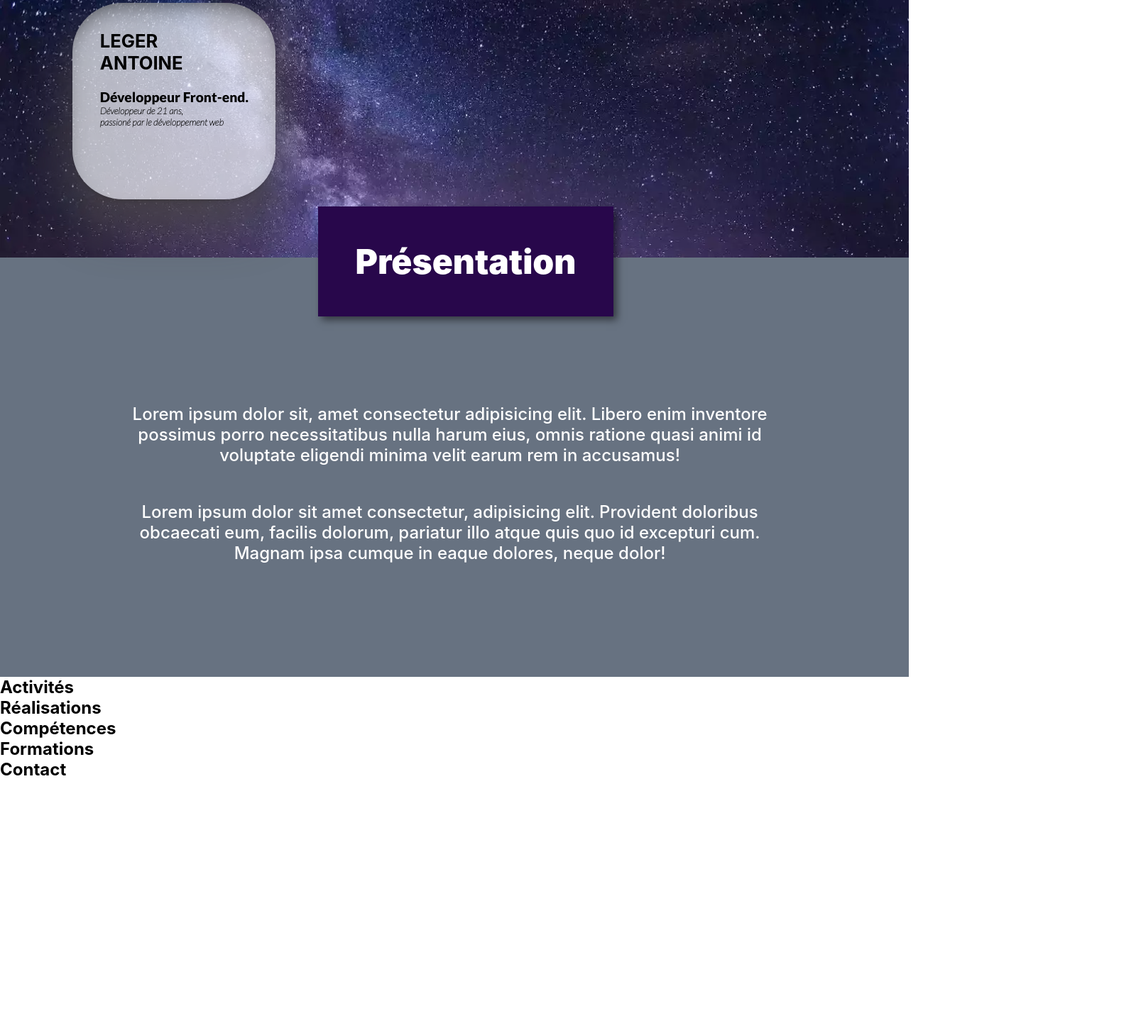
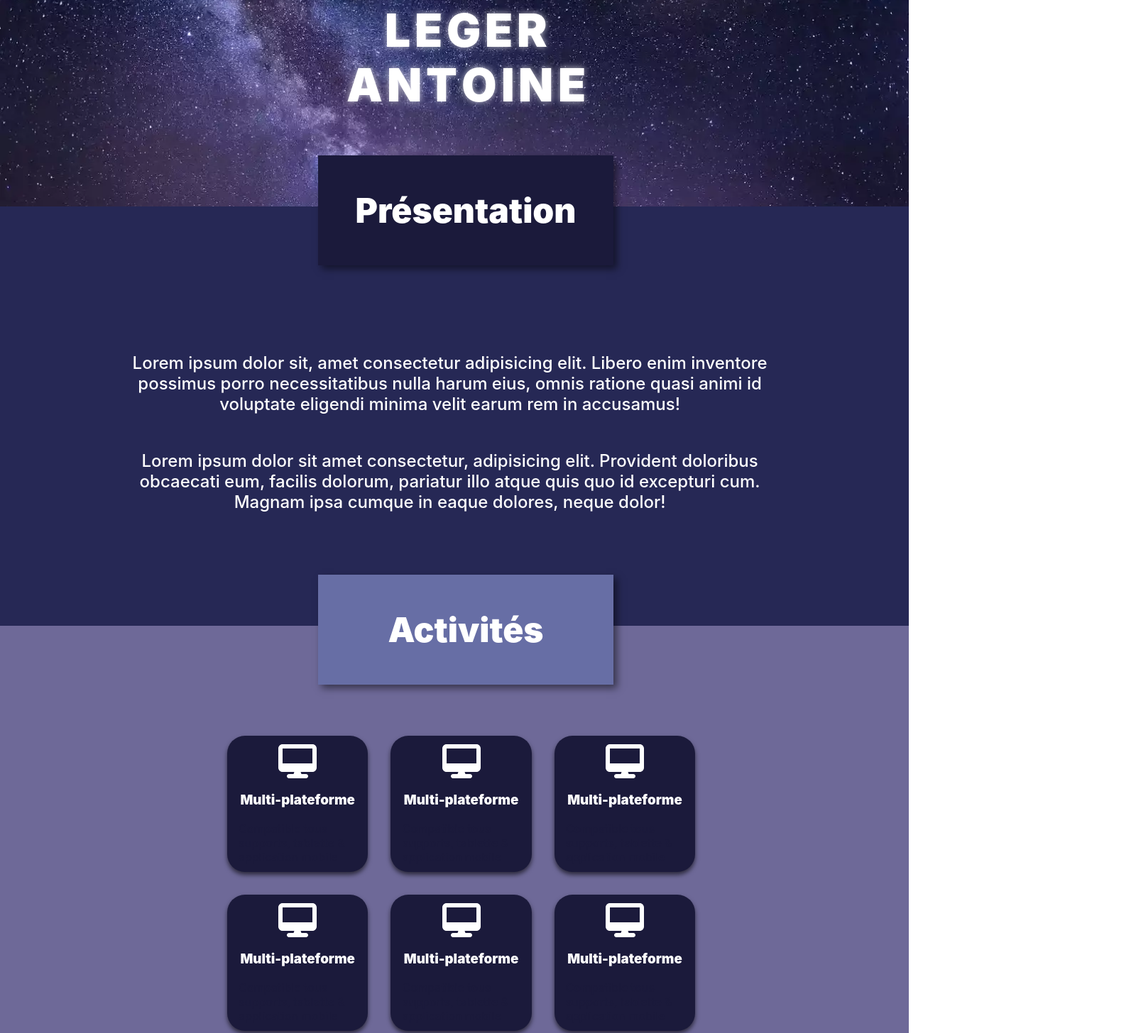
Before and after one commit to wufo121/portfolio, a React app: page / in a window 1280 px wide. Shown: the part 156-1612 px from the top of the page at 71% size, 1600 px wide, since content can reach past the window. Before the commit the page ends 1255 px from the top, so only its background shows below. Built offline with nearby package versions, Linux system fonts and the light colour scheme.

Commit message:
2 eme section avancé, bannière amélioré

```diff
--- a/package.json
+++ b/package.json
@@ -3,6 +3,11 @@
   "version": "0.1.0",
   "private": true,
   "dependencies": {
+    "@fortawesome/fontawesome-svg-core": "^6.4.2",
+    "@fortawesome/free-brands-svg-icons": "^6.4.2",
+    "@fortawesome/free-regular-svg-icons": "^6.4.2",
+    "@fortawesome/free-solid-svg-icons": "^6.4.2",
+    "@fortawesome/react-fontawesome": "^0.2.0",
     "@testing-library/jest-dom": "^5.17.0",
     "@testing-library/react": "^13.4.0",
     "@testing-library/user-event": "^13.5.0",
--- /dev/null
+++ b/src/Components/CardActivity/cardActivity.scss
@@ -0,0 +1,35 @@
+
+
+.cardActivity{
+    display: flex;
+    justify-content: center;
+    align-items: center;
+    width: 13%;
+    height: 20vh;
+    border-radius: 25px;
+    flex-direction: column;
+    background-color: rgb(27, 26, 59);
+    color: white;
+    padding:1em;
+    box-shadow: 0 4px 6px rgba(0, 0, 0, 0.6);
+    transition: background-color 0.3s, color 0.3s;
+
+    h3{
+        margin-top: 1em;
+        margin-bottom: 1em;
+        font-weight: 900;
+    }
+
+    p{
+        color:rgb(27, 26, 59) ;
+        font-weight: 500;
+    }
+
+    &:hover{
+
+        color:rgb(27, 26, 59) ;
+        background-color: rgb(103, 110, 165);
+    }
+
+
+}
--- /dev/null
+++ b/src/Components/CardActivity/index.jsx
@@ -0,0 +1,15 @@
+import React from 'react';
+import { FontAwesomeIcon } from '@fortawesome/react-fontawesome';
+import './cardActivity.scss'
+
+function CardActivity({ iconCardActivity, titleCardActivity, paragraphCardActivity }) {
+  return (
+    <div className="cardActivity">
+      <FontAwesomeIcon icon={iconCardActivity} size="3x" />
+      <h3>{titleCardActivity}</h3>
+      <p>{paragraphCardActivity}</p>
+    </div>
+  );
+}
+
+export default CardActivity;
--- a/src/Components/Header/Header.scss
+++ b/src/Components/Header/Header.scss
@@ -1,10 +1,13 @@
 
 
 .Header {
-    display: flex;
+    position: fixed;
+    display:flex;
     background-color: black;
     height: 4.5em;
     flex-direction: row;
+    width: 100%;
+    z-index: 2;
 
     .partLeftNavigation{
         position: relative;
--- a/src/Pages/Home/Home.scss
+++ b/src/Pages/Home/Home.scss
@@ -2,6 +2,19 @@
     margin: 0;
 }
 
+
+@keyframes apparition {
+  0% {
+    transform: translate3d(-50%, -50%, -500px) scale(0);
+    opacity: 0;
+    color: transparent;
+  }
+  100% {
+    transform: translate3d(0, 0, 0) scale(1);
+    opacity: 1;
+    color: white;
+  }
+}
 
 .BannièreHome {
     display: flex;
@@ -13,56 +26,90 @@
       z-index: -1;
     }
 
-    .square {
-      height: 25%;
+    .ApparitionLettre {
+      display: flex;
+      flex-direction: column;
       position: absolute;
-      left: 8%;
+      align-items: center;
+      left: 35%;
       top: 20%;
 
-      background-color: rgba(247, 249, 252, 0.7);
-      box-shadow:
-        rgba(75, 72, 72, 0.7) 0px 30px 60px 12px ,
-        rgba(0, 0, 0, 0.7) 0px 18px 36px -18px inset,
-        rgba(0, 0, 0, 0.8) 0px 5px 10px -5px;
-      border-radius: 25%;
-      padding: 3% ;
-
-        h1 {
-        width: auto;
+        ul {
         display: flex;
-        justify-content:flex-start;
-        align-items: center;
+        list-style: none;
         margin: 0;
-        font-size: 2vw;
-        color: black;
-
+        font-size: 5vw;
+        color: transparent;
+        font-weight: 900;
+        text-shadow: 0 0 10px rgba(255, 255, 255, 0.7);
+        overflow: hidden;
       }
 
-      h2 {
-        width: auto;
-        color: black;
-        font-size: 1.5vw;
-        margin-top:10%;
-        font-family: 'Lato';
-        white-space:nowrap;
+      .lettre {
+        margin-right: 6px;
+        animation: apparition 0.7s cubic-bezier(1,-0.02,1,.66) forwards;
+        opacity: 0;
       }
 
-      p {
-        width: auto;
-        color: black;
-        font-weight: 500;
-        font-size: 1vw;
-        margin: 0;
-        font-family: 'Lato', sans-serif;
-        font-style: italic;
-        font-weight: 900;
-        white-space:nowrap;
+      .nom{
+
+        .lettre:nth-child(1) {
+          animation-delay: 0.2s;
+          color: red;
+        }
+
+        .lettre:nth-child(2) {
+          animation-delay: 0.4s;
+        }
+
+        .lettre:nth-child(3) {
+          animation-delay: 0.6s;
+        }
+
+        .lettre:nth-child(4) {
+          animation-delay: 0.8s;
+        }
+        .lettre:nth-child(5) {
+          animation-delay: 1s;
+        }
+    }
+
+      .prenom{
+          .lettre:nth-child(1) {
+            animation-delay: 1.2s;
+            color: red;
+          }
+
+          .lettre:nth-child(2) {
+            animation-delay: 1.4s;
+          }
+
+          .lettre:nth-child(3) {
+            animation-delay: 1.6s;
+          }
+
+          .lettre:nth-child(4) {
+            animation-delay: 1.8s;
+          }
+
+          .lettre:nth-child(5) {
+            animation-delay: 2s;
+          }
+
+          .lettre:nth-child(6) {
+            animation-delay: 2.2s;
+          }
+
+          .lettre:nth-child(7) {
+            animation-delay: 2.4s;
+        }
       }
     }
   }
 
+
   #Présentation{
-    background-color:  rgb(103, 114, 129);
+    background-color:  rgb(38, 40, 85);
     padding-bottom: 10em;
 
 
@@ -71,11 +118,9 @@
       position: relative;
       left: 35%;
       top:-1.5em;
-
       width: 25%;
-      background-color: rgb(40, 7, 75);
+      background-color: rgb(27, 26, 59) ;
       padding: 1em;
-
       font-size: 3em;
       display: flex;
       justify-content: center;
@@ -97,3 +142,40 @@
 
     }
   }
+
+
+  #Activité{
+    background-color:rgb( 110, 105, 152);
+
+
+    h2{
+      box-shadow: 5px 5px 10px rgba(0, 0, 0, 0.5);
+      position: relative;
+      left: 35%;
+      top:-1.5em;
+      width: 25%;
+      background-color: rgb(103, 110, 165);
+      padding: 1em;
+      font-size: 3em;
+      display: flex;
+      justify-content: center;
+      color:white;
+      font-weight: 900;
+    }
+
+    .CardActivitySection {
+      position: relative;
+      left: 25%;
+      width: 100%;
+      display: flex;
+      flex-direction: column;
+      gap: 2em;
+      padding-bottom: 10em;
+
+      .row{
+        display: flex;
+        flex-direction: row;
+        gap: 2em;
+      }
+  }
+}
--- a/src/Pages/Home/index.jsx
+++ b/src/Pages/Home/index.jsx
@@ -1,5 +1,7 @@
 import './Home.scss'
 import Espace from "../../Assets/starry-sky.webp"
+import CardActivity from '../../Components/CardActivity'
+import { faDesktop } from '@fortawesome/free-solid-svg-icons';
 
 
 function Home () {
@@ -7,10 +9,23 @@ function Home () {
         <div className="mainPage">
             <section className="BannièreHome">
                 <img src={Espace} alt="espace"></img>
-                <div className='square'>
-                    <h1>LEGER<br></br> ANTOINE</h1>
-                    <h2>Développeur Front-end.</h2>
-                    <p>Développeur de 21 ans,<br></br> passioné par le développement web</p>
+                <div className='ApparitionLettre'>
+                    <ul className='nom'>
+                        <li className='lettre'>L</li>
+                        <li className='lettre'>E</li>
+                        <li className='lettre'>G</li>
+                        <li className='lettre'>E</li>
+                        <li className='lettre'>R</li>
+                        </ul>
+                        <ul className='prenom'>
+                        <li className='lettre'>A</li>
+                        <li className='lettre'>N</li>
+                        <li className='lettre'>T</li>
+                        <li className='lettre'>O</li>
+                        <li className='lettre'>I</li>
+                        <li className='lettre'>N</li>
+                        <li className='lettre'>E</li>
+                    </ul>
                 </div>
             </section>
             <section id="Présentation">
@@ -24,6 +39,42 @@ function Home () {
             </section>
             <section id="Activité">
                 <h2>Activités</h2>
+                <div className='CardActivitySection'>
+                    <div className='row'>
+                        <CardActivity
+                            iconCardActivity={faDesktop}
+                            titleCardActivity="Multi-plateforme"
+                            paragraphCardActivity="Compatible tous supports, tablette & application mobile"
+                        />
+                        <CardActivity
+                            iconCardActivity={faDesktop}
+                            titleCardActivity="Multi-plateforme"
+                            paragraphCardActivity="Compatible tous supports, tablette & application mobile"
+                        />
+                        <CardActivity
+                            iconCardActivity={faDesktop}
+                            titleCardActivity="Multi-plateforme"
+                            paragraphCardActivity="Compatible tous supports, tablette & application mobile"
+                        />
+                    </div>
+                    <div className='row'>
+                        <CardActivity
+                            iconCardActivity={faDesktop}
+                            titleCardActivity="Multi-plateforme"
+                            paragraphCardActivity="Compatible tous supports, tablette & application mobile"
+                        />
+                        <CardActivity
+                            iconCardActivity={faDesktop}
+                            titleCardActivity="Multi-plateforme"
+                            paragraphCardActivity="Compatible tous supports, tablette & application mobile"
+                        />
+                        <CardActivity
+                            iconCardActivity={faDesktop}
+                            titleCardActivity="Multi-plateforme"
+                            paragraphCardActivity="Compatible tous supports, tablette & application mobile"
+                        />
+                    </div>
+                </div>
             </section>
             <section id="Réalisation">
                 <h2>Réalisations</h2>
```
Also changed, not shown: 1 other file.
